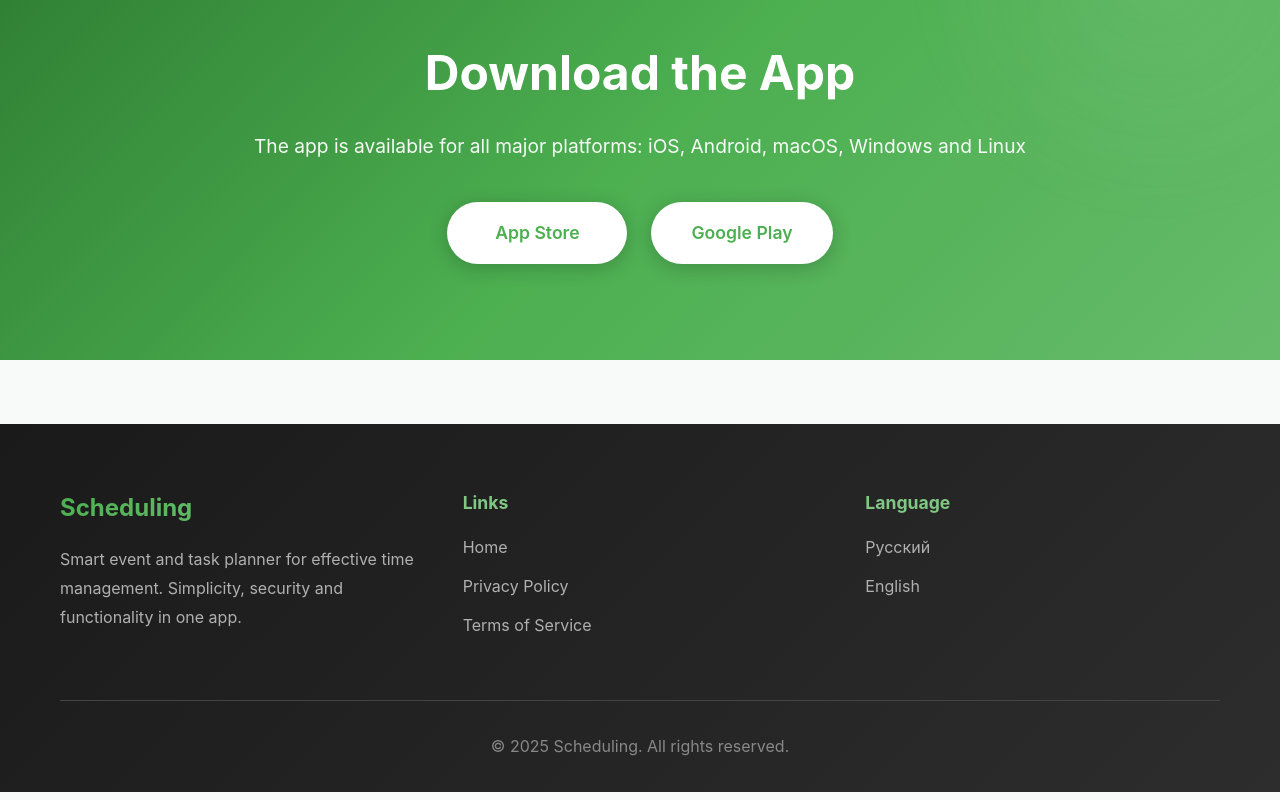
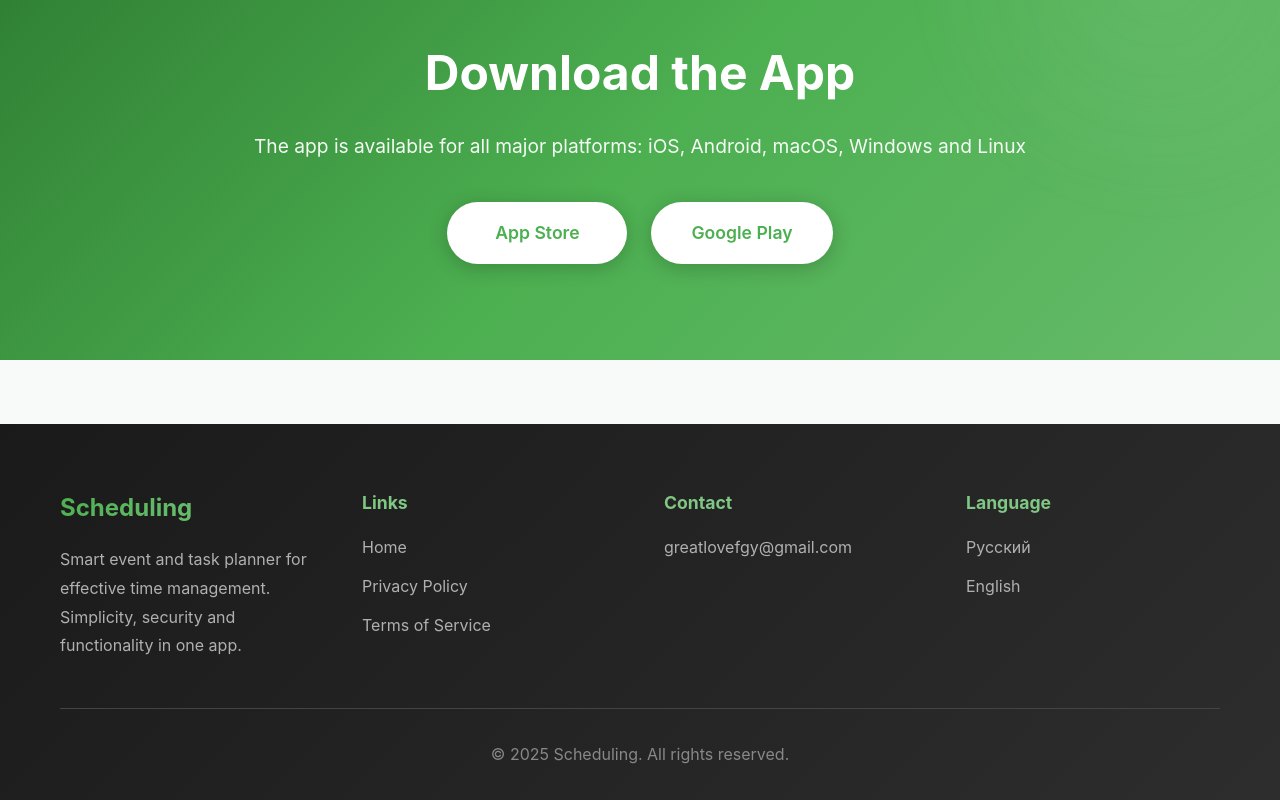
Before and after one commit to nobottomline/scheduling-website, a plain HTML site: page index-en.html in a window 1280 px wide. Shown: the part 4367-5167 px from the top of the page. Drawn offline with Linux system fonts and the light colour scheme.

Commit message:
Update index-en.html

```diff
--- a/index-en.html
+++ b/index-en.html
@@ -117,7 +117,7 @@
                 <h2>Download the App</h2>
                 <p>The app is available for all major platforms: iOS, Android, macOS, Windows and Linux</p>
                 <div class="download-buttons">
-                    <a href="#" class="btn btn-primary">App Store</a>
+                    <a href="https://apps.apple.com/app/id6755148408" class="btn btn-primary" target="_blank" rel="noopener noreferrer">App Store</a>
                     <a href="#" class="btn btn-primary">Google Play</a>
                 </div>
             </div>
@@ -140,6 +140,12 @@
                     </ul>
                 </div>
                 <div class="footer-section">
+                    <h4>Contact</h4>
+                    <ul>
+                        <li><a href="mailto:greatlovefgy@gmail.com">greatlovefgy@gmail.com</a></li>
+                    </ul>
+                </div>
+                <div class="footer-section">
                     <h4>Language</h4>
                     <ul>
                         <li><a href="index.html">Русский</a></li>
```
